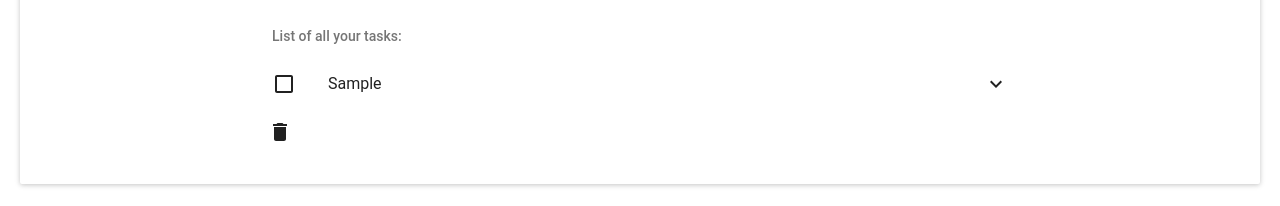
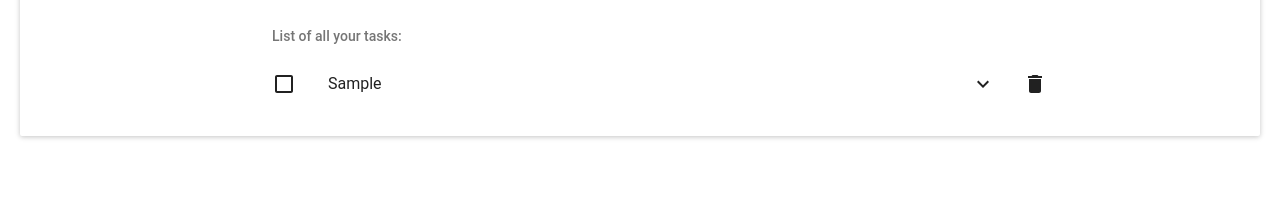
Before and after one commit to mklopotek/To-Do-App, a React (Create React App) app: page / in a window 1280 px wide. Both pictures are taken after typing "Sample" into the empty fields and a click on the button "ADD NEW TASK". Shown: the part 337-543 px from the top of the page. Built offline with nearby package versions, Linux system fonts and the light colour scheme.

Commit message:
styling deletebutton added

```diff
--- a/src/ToDo/Task.js
+++ b/src/ToDo/Task.js
@@ -19,7 +19,7 @@ const Task = ({ text, subText, isCompleted, index, onTaskCompleted, onDeleteTask
     if (isCompleted) { completed = '-completed' } else { completed = '-uncompleted' }
 
     return (
-        <div>
+        <div className='list-item'>
             <ListItem
                 className={'list-item__task' + completed}
                 primaryText={text}
@@ -32,6 +32,7 @@ const Task = ({ text, subText, isCompleted, index, onTaskCompleted, onDeleteTask
                 }
             />
             <IconButton
+                className={'list-item__icon-delete'}
                 tooltip="Delete this task">
                 <DeleteIcon
                     values={index}
--- a/src/ToDo/ToDo.js
+++ b/src/ToDo/ToDo.js
@@ -38,7 +38,7 @@ class ToDo extends React.Component {
 
         const newTask = {
             text: newTaskText,
-            subText: ['tu', 'na razie', 'nic'],
+            subText: ['nie', 'patrz', 'tu'],
             isCompleted: false,
             key: Date.now()
         }
--- a/src/index.css
+++ b/src/index.css
@@ -48,9 +48,20 @@ h1 {
   flex-basis: auto;
 } */
 
+
+.list-item__task-uncompleted {
+flex-grow: 4;
+margin-left:auto;
+width: 49vw;
+}
+
 .list-item__icon-delete{
-display: block;
-position: absolute;
-right: 5;
+margin-left: auto;
 
 }
+
+.list-item{
+  display: flex;
+  flex-direction: row;
+  justify-content: flex-start
+}
```
